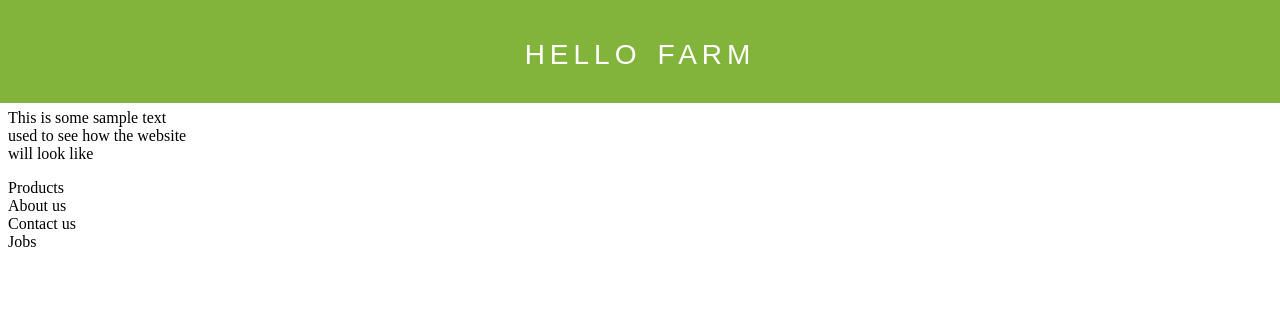
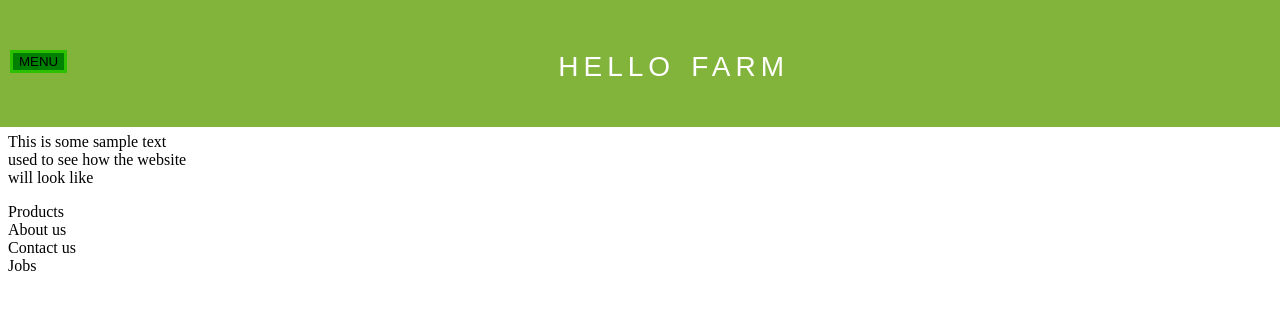
Before and after one commit to ram97-boop/Farm-Website, a plain HTML site: page index2.html in a window 1280 px wide. Drawn offline with Linux system fonts and the light colour scheme.

Commit message:
Add a menu button at the top left

```diff
--- a/index2.html
+++ b/index2.html
@@ -8,7 +8,11 @@
 
 	<body>
 		<div class="header">
+
+			<button class="menuButton" type="button" onclick="openMenu()">MENU</button>
+			<p class="logo">
 				hello farm
+			</p>
 		</div>
 
 		<p>
--- a/styles2.css
+++ b/styles2.css
@@ -4,11 +4,21 @@ body{
 .header{
 	background-color: rgba(130,180,60,1);
 	color: white;
-	padding: 30px;
-	text-align: center;
+	padding: 2px;
+/*	text-align: center;*/
 	font-size: 40px;
 	font-family: arial;
 	letter-spacing: 5px;
 	font-variant: small-caps;
 	margin: -10px;
 }
+.logo{
+	text-align: center;
+}
+.menuButton{
+	float: left;
+	margin: 50px 0 0 10px;
+	border-radius: 0 0 0 0;
+	background-color: green;
+	border: solid rgba(88,255,0,0.5);
+}
```
